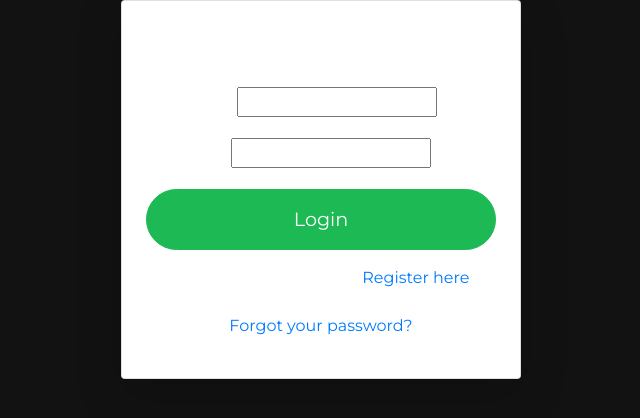
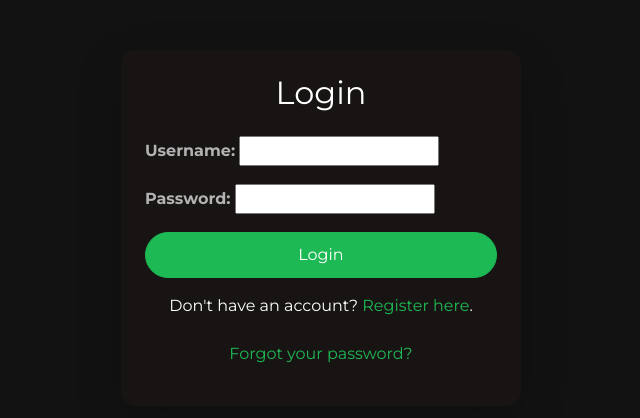
Before and after one commit to Group31-CS2340/cs2340project2, a Django app: page /login/ in a window 1280 px wide. Shown: the part 56-474 px from the top of the page, without its empty margins (319-959 px from the left). Run offline with Django 5.2, Linux system fonts and the light colour scheme; some libraries are stand-ins or nearby versions.

Commit message:
updating style.css
updating CSS for buttons & alerts

```diff
--- a/users/static/users/style.css
+++ b/users/static/users/style.css
@@ -108,3 +108,99 @@ body, html {
     font-size: 1.1em;
     color: #B3B3B3;
 }
+
+/* Existing styles... */
+
+/* Form Styles */
+.form-control {
+    background-color: #282828;
+    border: none;
+    color: white;
+    border-radius: 25px;
+    padding: 15px;
+}
+
+.form-control:focus {
+    background-color: #383838;
+    color: white;
+    border: none;
+    box-shadow: none;
+}
+
+.form-group label {
+    color: #B3B3B3;
+    font-weight: bold;
+    margin-bottom: 5px;
+}
+
+.card {
+    background-color: #191414;
+    color: white;
+    border: none;
+    border-radius: 15px;
+}
+
+.card .alert {
+    background-color: #f44336;
+    color: white;
+    border: none;
+}
+
+a {
+    color: #1DB954;
+}
+
+a:hover {
+    color: #1ed760;
+    text-decoration: none;
+}
+
+/* Button Styles */
+.btn-primary {
+    background-color: #1DB954;
+    border-color: #1DB954;
+    border-radius: 25px;
+    padding: 10px 30px;
+    font-size: 1em;
+}
+
+.btn-primary:hover {
+    background-color: #1ed760;
+    border-color: #1ed760;
+}
+
+.btn-block {
+    width: 100%;
+}
+
+.container {
+    margin-top: 50px;
+    margin-bottom: 50px;
+}
+
+/* Adjust card shadow */
+.card {
+    box-shadow: 0 4px 6px rgba(0, 0, 0, 0.3);
+}
+
+/* Text Centering */
+.text-center {
+    text-align: center;
+}
+
+/* Alerts */
+.alert-danger {
+    background-color: #f44336;
+    color: white;
+    border: none;
+}
+
+/* List Styles */
+ul {
+    list-style-type: disc;
+    padding-left: 20px;
+}
+
+ul li {
+    margin-bottom: 10px;
+}
```
